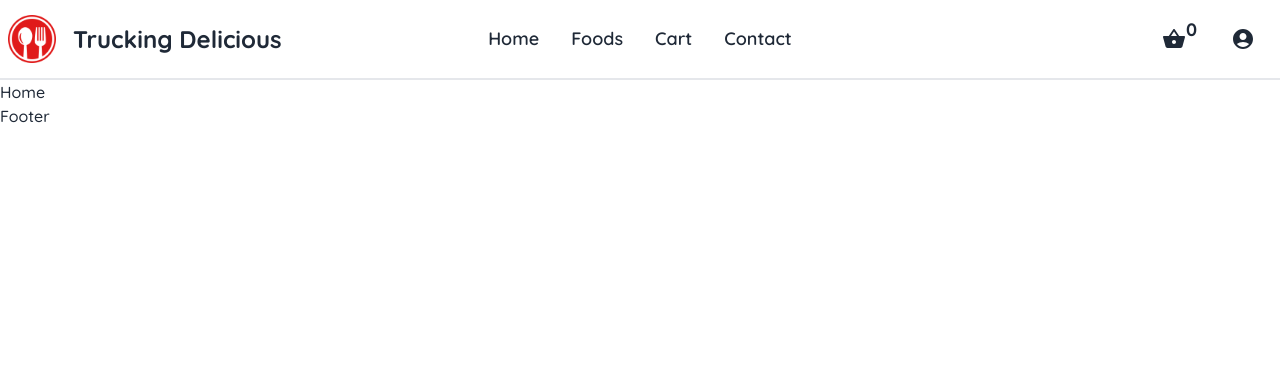
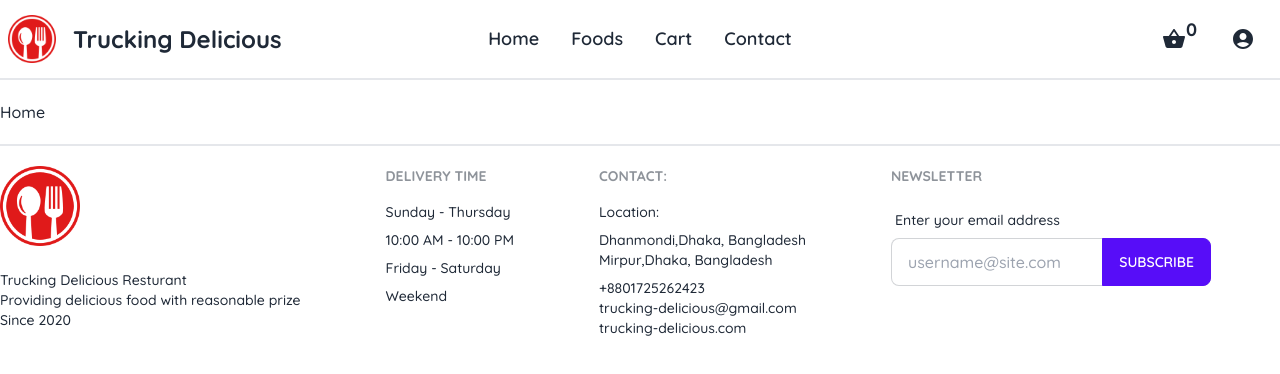
Before and after one commit to ruhulamin111/trucking-delicious, a React (Create React App) app: page / in a window 1280 px wide. Shown: the top 374 px of the page. Built offline with nearby package versions, Linux system fonts and the light colour scheme.

Commit message:
footer add

```diff
--- a/src/components/Footer/Footer.js
+++ b/src/components/Footer/Footer.js
@@ -1,8 +1,48 @@
 import React from 'react'
+import logo from '../../assets/images/res-logo.png'
 
 const Footer = () => {
     return (
-        <div>Footer</div>
+        <footer className="footer text-base-content border-t-2 py-5 my-5">
+            <div>
+                <img src={logo} alt="" className='h-20 mb-4' />
+                <p>Trucking Delicious Resturant<br />
+                    Providing delicious food with reasonable prize <br />
+                    Since 2020</p>
+            </div>
+            <div>
+                <span className="footer-title">Delivery Time</span>
+                <span >Sunday - Thursday</span>
+                <span >10:00 AM - 10:00 PM </span>
+                <span >Friday - Saturday </span>
+                <span >Weekend</span>
+            </div>
+            <div>
+                <span className="footer-title">Contact:</span>
+                <span>Location:</span>
+                <span>
+                    Dhanmondi,Dhaka, Bangladesh <br />
+                    Mirpur,Dhaka, Bangladesh <br />
+                </span>
+                <span>
+                    +8801725262423 <br />
+                    trucking-delicious@gmail.com <br />
+                    trucking-delicious.com <br />
+                </span>
+            </div>
+            <div>
+                <span className="footer-title">Newsletter</span>
+                <div className="form-control w-80">
+                    <label className="label">
+                        <span className="label-text">Enter your email address</span>
+                    </label>
+                    <div className="relative">
+                        <input type="text" placeholder="username@site.com" className="input input-bordered w-full pr-16" />
+                        <button className="btn btn-primary absolute top-0 right-0 rounded-l-none">Subscribe</button>
+                    </div>
+                </div>
+            </div>
+        </footer>
     )
 }
 
--- a/src/components/Header/Header.js
+++ b/src/components/Header/Header.js
@@ -7,7 +7,7 @@ import { Link } from 'react-router-dom';
 const Header = () => {
     return (
         <div>
-            <div className="navbar font-semibold text-lg h-20 border-b-2">
+            <div className="navbar font-semibold text-lg h-20 border-b-2 mb-5">
                 {/* small screen */}
                 <div className="navbar-start">
                     <div className="dropdown">
```
